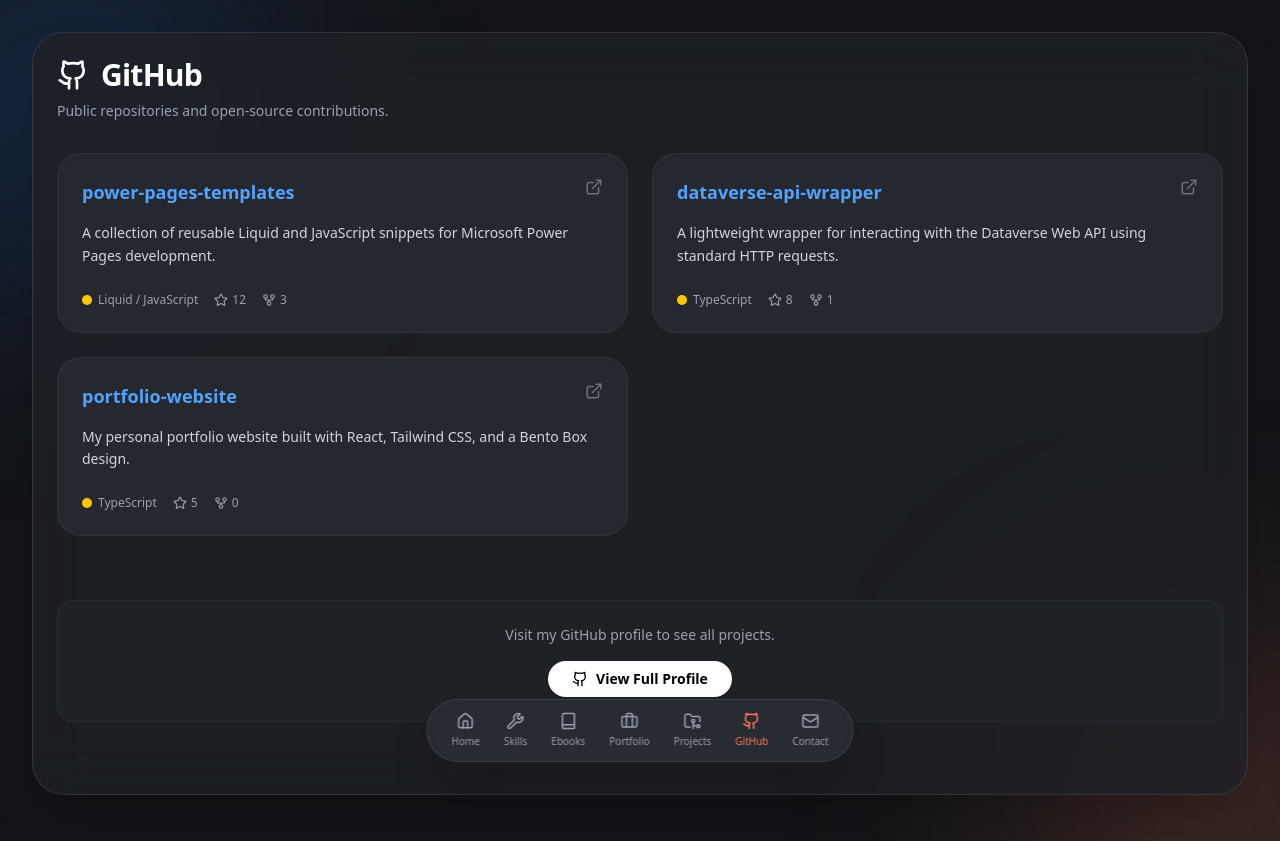
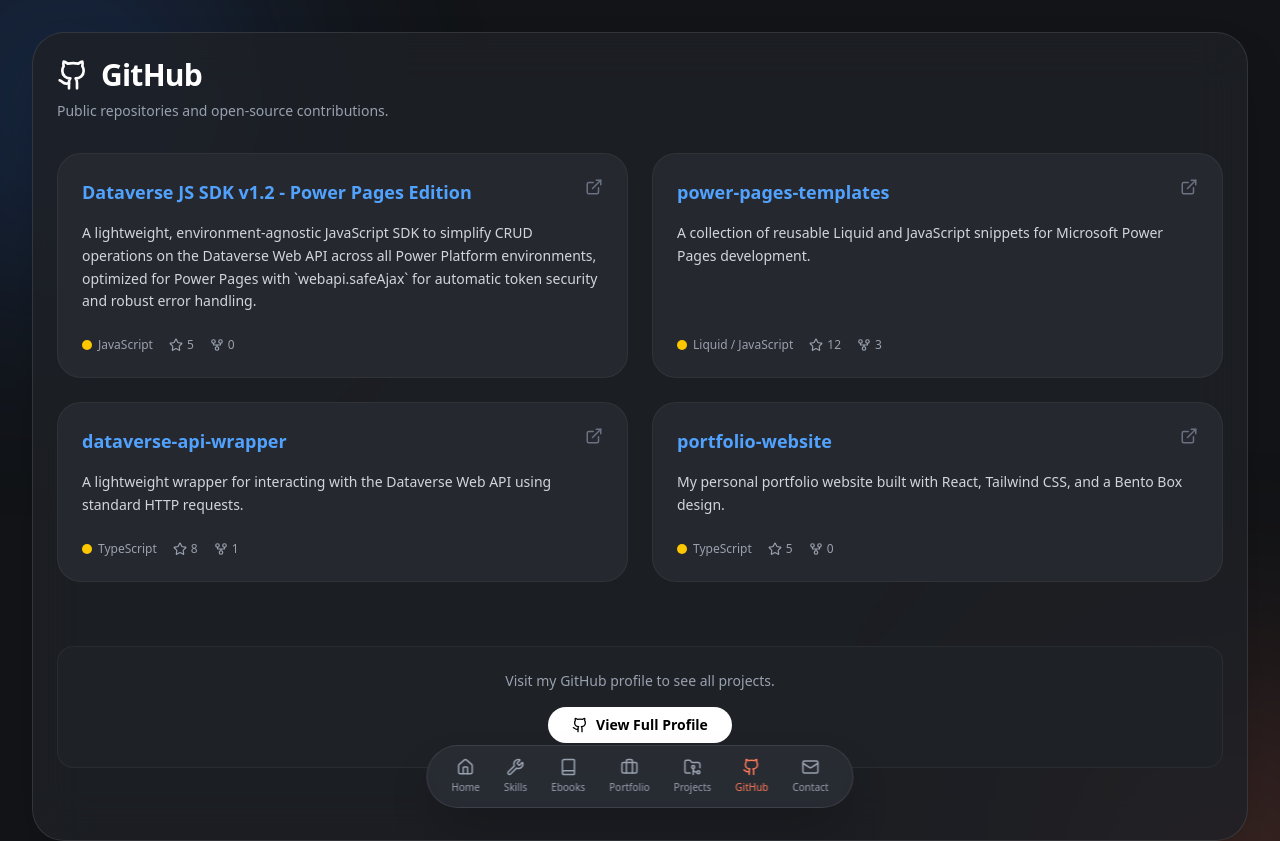
Before and after one commit to marcosleite8/portfolio, a React (Vite) app: page /github in a window 1280 px wide. Shown: the top 841 px of the page. Built offline with nearby package versions, Linux system fonts and the light colour scheme.

Commit message:
sdk
SDK inclusion

```diff
--- a/src/pages/Github.tsx
+++ b/src/pages/Github.tsx
@@ -5,6 +5,14 @@
   // Placeholder data for GitHub repositories
   // You can replace this with a fetch to the GitHub API if desired
   const repositories = [
+    {
+      name: "Dataverse JS SDK v1.2 - Power Pages Edition",
+      description: "A lightweight, environment-agnostic JavaScript SDK to simplify CRUD operations on the Dataverse Web API across all Power Platform environments, optimized for Power Pages with `webapi.safeAjax` for automatic token security and robust error handling.",
+      language: "JavaScript",
+      stars: 5,
+      forks: 0,
+      url: "https://github.com/marcosleite8/dataverse-js-sdk/blob/main/dataverse-sdk_v2.js"
+    },
     {
       name: "power-pages-templates",
       description: "A collection of reusable Liquid and JavaScript snippets for Microsoft Power Pages development.",
```
